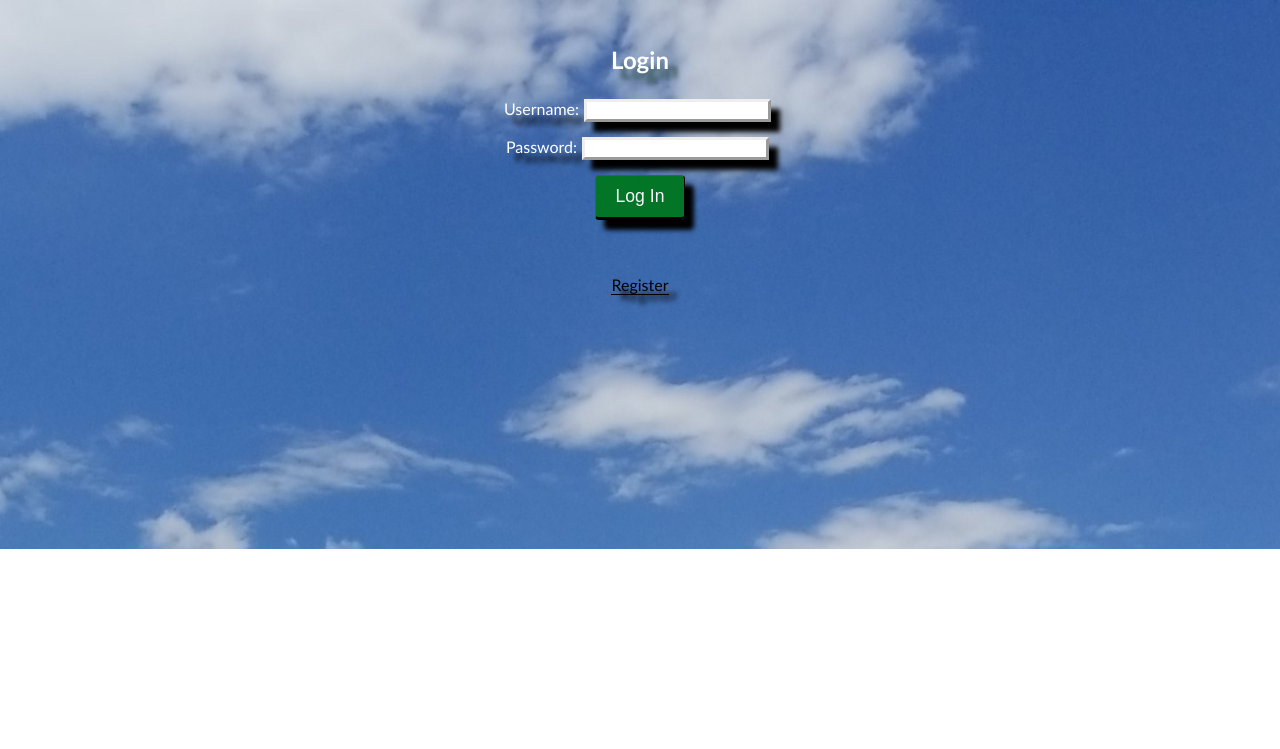
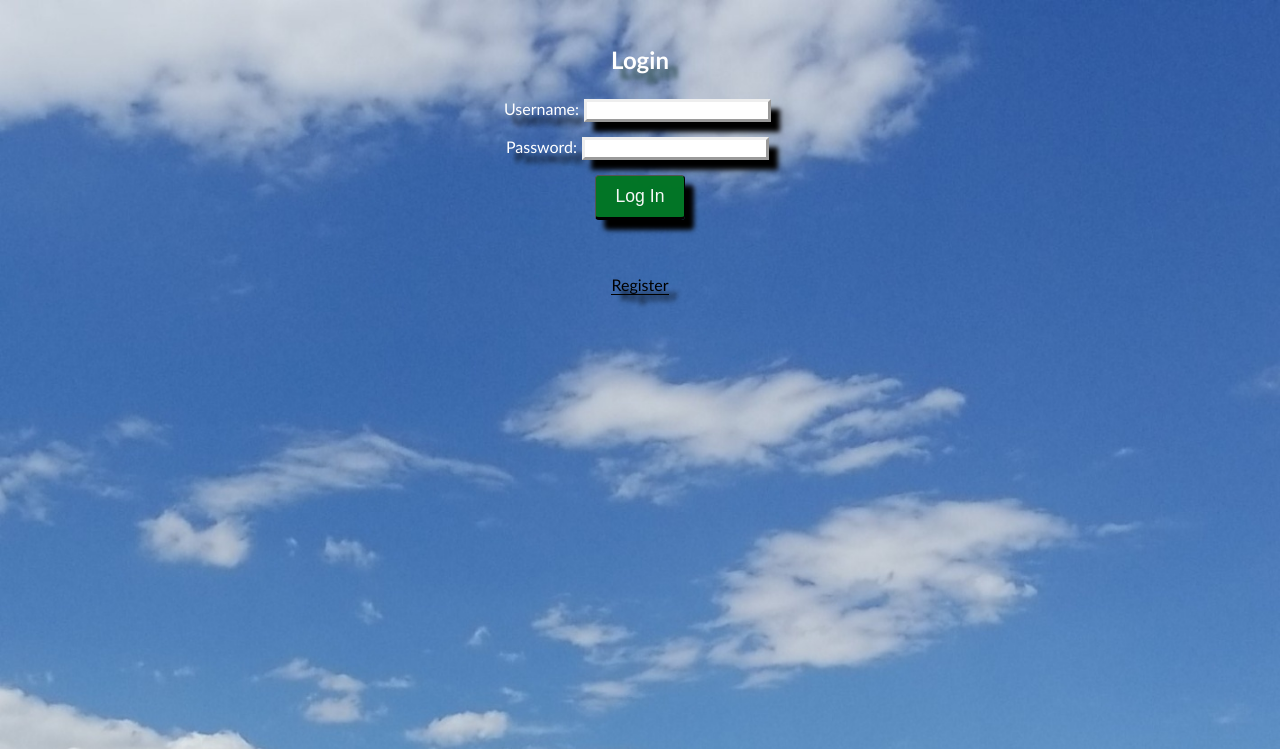
Before and after one commit to jhinderer717/prime-solo-john, a React app: page /#/user in a window 1280 px wide. Shown: the top 749 px of the page. Built offline with nearby package versions, Linux system fonts and the light colour scheme; no server answers.

Commit message:
login page size

```diff
--- a/src/components/App/App.css
+++ b/src/components/App/App.css
@@ -124,7 +124,7 @@ Form Treatment
   /* height: 104%; */
   background-size: cover;
   margin: -5px;
-  height: 549px;
+  height: 750px;
 }
 
 .appDiv{
```
